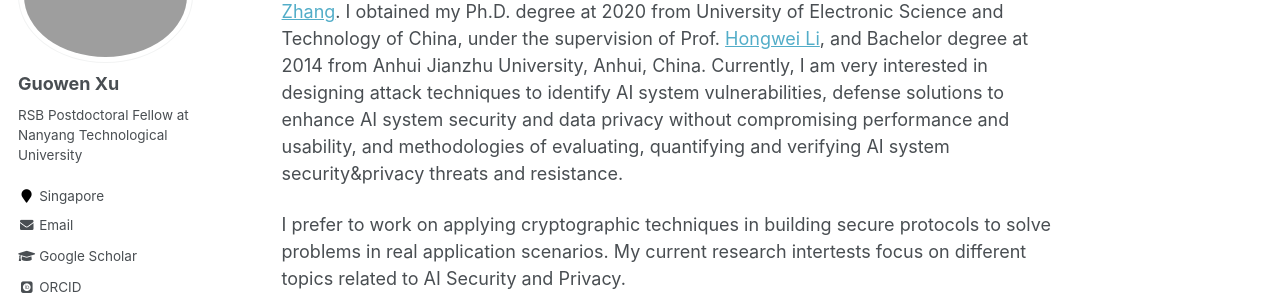
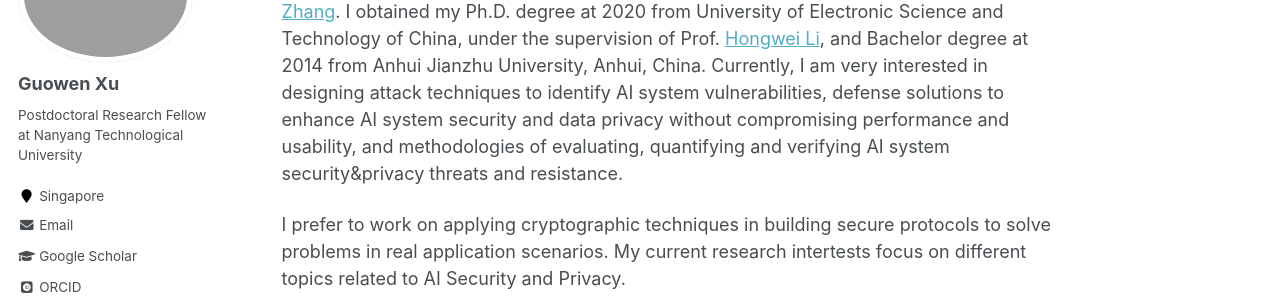
Before and after one commit to Guowen-xu/guowen-xu.github.io, a Jekyll site: the page built from _pages/about.md, in a window 1280 px wide. Shown: the part 189-489 px from the top of the page. Built offline with Jekyll 4.4.1, drawn with Linux system fonts in a browser that asks for light colours; some web fonts are replaced.

Commit message:
Update _config.yml

```diff
--- a/_config.yml
+++ b/_config.yml
@@ -82,12 +82,12 @@ analytics:
 author:
   name             : "Guowen Xu"
   avatar           : "guo.jpg"
-  bio              : "RSB Postdoctoral Fellow at Nanyang Technological University"
+  bio              : "Postdoctoral Research Fellow at Nanyang Technological University"
   location         : "Singapore"
   employer         :
   #pubmed           : "https://www.ncbi.nlm.nih.gov/pubmed/?term=john+snow"
-  googlescholar    : "https://scholar.google.com/citations?hl=en&user=LpQcf2UAAAAJ"
-  email            : "y.zhou@ntu.edu.sg"
+  googlescholar    : "https://scholar.google.com.hk/citations?user=MDKdG80AAAAJ&hl=zh-CN"
+  email            : "guowen.xu@ntu.edu.sg"
   researchgate     :  # example: "https://www.researchgate.net/profile/yourprofile"
   uri              :
   bitbucket        :
@@ -103,7 +103,7 @@ author:
   impactstory      : #"https://profiles.impactstory.org/u/xxxx-xxxx-xxxx-xxxx"
   lastfm           :
   linkedin         :
-  orcid            : "https://orcid.org/0000-0002-1583-7570"
+  orcid            : "https://orcid.org/0000-0002-9764-9345"
   pinterest        :
   soundcloud       :
   stackoverflow    : # http://stackoverflow.com/users/123456/username
@@ -113,7 +113,7 @@ author:
   weibo            :
   xing             :
   youtube          :
-  dblp             : "https://dblp.uni-trier.de/pers/hd/z/Zhou_0005:Yuan"
+  dblp             : "https://dblp.org/pid/87/10142.html"
   wikipedia        :
 
 
```
